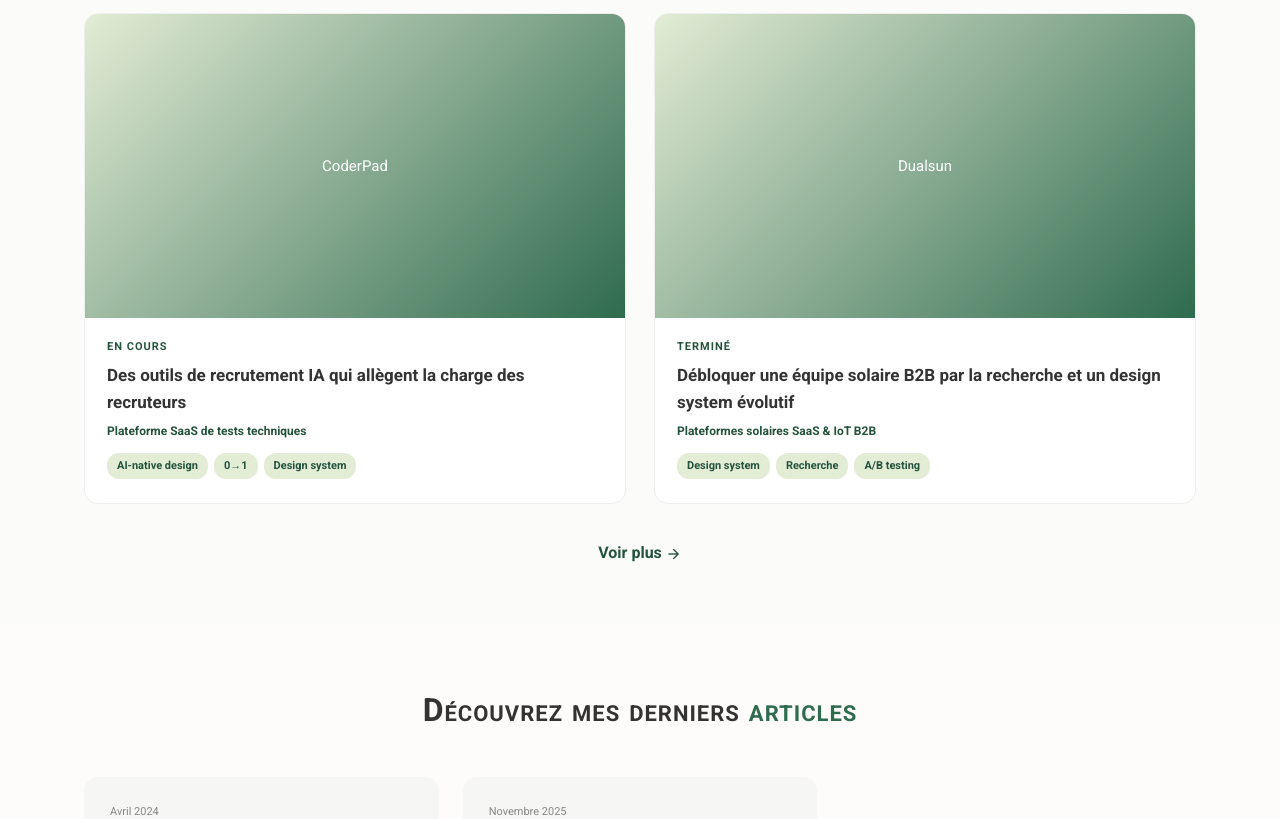
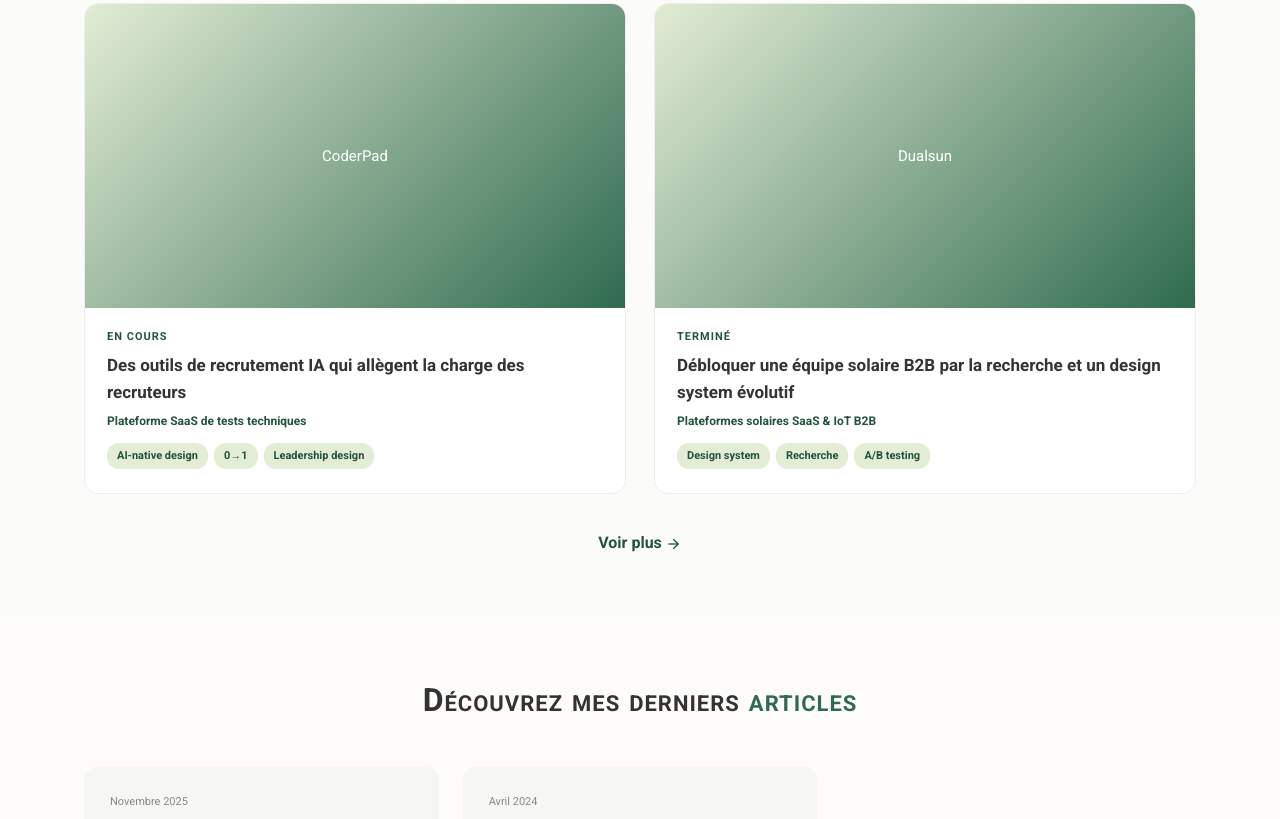
Before and after one commit to estee-desanctis/website, a plain HTML site: page index.html in a window 1280 px wide. Shown: the part 1981-2800 px from the top of the page. Drawn offline with nearby package versions, Linux system fonts and the light colour scheme.

Commit message:
Add files via upload

```diff
--- a/data/content.en.js
+++ b/data/content.en.js
@@ -105,27 +105,32 @@
       "company": "CoderPad",
       "title": "AI-native hiring tools that cut recruiter overload",
       "subtitle": "SaaS technical-interview platform",
-      "tags": ["AI-native design", "0→1", "Design system"],
+      "tags": ["AI-native design", "0→1", "Design leadership"],
       "context": ["SaaS technical-interview platform", "AI feature design 0→1"],
-      "challenge": "Recruiters were drowning in async technical tests: long candidate videos to watch, scattered results to compare, slow and subjective decisions. My job: design AI-native tools that make hiring decisions faster and more confident, while keeping the recruiter in control of how much they delegate to AI.",
-      "role": ["AI feature design (0→1)", "Scoring & autonomy UX", "Video summary & transcription", "Collaborative candidate profiles"],
-      "team": ["3 designers", "Product managers", "Engineering & QA"],
-      "tools": ["Figma", "Custom GPTs & agents", "MCP · Claude Code", "Design tokens"],
+      "challenge": "Recruiters were drowning in async technical tests: long candidate videos to watch in full, scattered results to compare, slow and subjective decisions — while internally, every new AI feature took roughly 21 days of high-fidelity design and review to ship. My job: design AI-native tools that make hiring decisions faster and more confident without taking control away from the recruiter, lay the accessibility foundations of the design system, and grow the design team's autonomy and speed.",
+      "role": ["Lead product design (design team)", "AI feature design (0→1)", "Scoring & autonomy UX", "Accessibility guidelines", "Generative design system (Claude Design)"],
+      "team": ["3 Product Designers", "3 Product Managers", "20 Developers"],
+      "tools": ["Figma", "MCP · Claude Code · Skills & GPT agents", "Design tokens · Claude Design", "Fullstory · Metabase · Amplitude", "Notion · Slack · Gong"],
       "results": ["Faster hiring decisions", "Less time per candidate", "More consistent scoring", "Team-wide collaboration"],
       "stats": [
-        { "value": "−77%", "label": "HF design & review time (from ~35 to ~8 days)" }
+        { "value": "−80%", "label": "Design → review cycle (21 to 4 days, 5x quicker)" },
+        { "value": "60+", "label": "Client companies in 3 months (CAC 40, Fortune 500, EU tech scale-ups)" },
+        { "value": "10,000+", "label": "Tests graded by AI in 3 months" },
+        { "value": "95%", "label": "Users who agree with the AI's decision" }
       ],
       "achievements": [
-        "Faster, more confident hiring decisions",
-        "More consistent scoring across recruiters",
-        "Team-wide collaboration on candidate profiles",
-        "High-fidelity design process 4x faster thanks to an AI-assisted workflow"
+        "+65% growth in AI grading usage last month, driven by client adoption (Wix, Atos, Figma, Alan, EA…)",
+        "Accessibility guidelines set and rolled out across the design team",
+        "Design system built and prototyped on Claude Design, wired to Figma through Claude Code",
+        "Internal article on how our design team works, plus mentoring designers",
+        "Design/comms watch and alignment on the EU AI Act for our AI features"
       ],
       "process": [
-        { "num": "01", "step": "Frame", "title": "Design AI review surfaces", "desc": "I designed follow-up questions (video, screen-recording, text) that ask candidates to explain their code, and an AI-assisted scoring tool with adjustable AI autonomy." },
+        { "num": "01", "step": "Reframe the problem", "title": "A decision copilot, not one more tool", "desc": "Rather than stacking on more filters, I saw the chance to build a decision copilot: auto/partial AI grading, mobile-first and responsive, with follow-up questions (video, screen-recording, text) that ask candidates to explain their code, and adjustable AI autonomy." },
         { "num": "02", "step": "Reduce effort", "title": "Cut the review load", "desc": "Video transcription and AI summaries so recruiters decide without watching full recordings, plus a chatbot to compare candidates, exercises or whole campaigns in plain language." },
         { "num": "03", "step": "Make it a team sport", "title": "Shareable candidate profiles", "desc": "Taggable, shareable AI analysis inside a candidate profile any colleague can open, backed by a tokenized design system and AI design ops I own." },
-        { "num": "04", "step": "Accelerate with AI", "title": "Redesign the design process itself", "desc": "I revisited our design methodology by using AI prototyping as the low-fidelity step: demos and tests run directly on it, then export to Figma through our design system (Claude Design, Claude Code wired to Figma) and a design-lint plugin to keep the handoff reliable. Result: high-fidelity design and review time dropped from roughly 30-40 days to about 8 (fine-tuning the UI is still designer work, but the upfront time saved is substantial)." }
+        { "num": "04", "step": "Accelerate with AI", "title": "Redesign the design process itself", "desc": "I built the design system on Claude Design, prototyped on it, then wired Claude Code to Figma to generate mockups straight from the prototype, with a Figma lint plugin to keep the handoff reliable. Result: the design → review cycle dropped from 21 to 4 days (−80%, 5x quicker)." },
+        { "num": "05", "step": "Accessibility & leadership", "title": "Set the guidelines, grow the team", "desc": "I set the design system's accessibility guidelines, mentored the design team, shared how we work in an internal article, led the AI project on the design and PM side, and framed our design/comms approach to the EU AI Act for our AI features." }
       ]
     },
     {
@@ -136,7 +141,7 @@
       "subtitle": "SaaS & IoT B2B solar platforms",
       "tags": ["Design system", "Research", "A/B testing"],
       "context": ["SaaS & IoT B2B solar platforms", "Sole designer, constrained budget"],
-      "challenge": "As the sole designer on a constrained budget, I had to simplify complex solar tools and unblock PMs, developers and marketing at once. A confusing roof + exposure step caused drop-off in the simulator, on top of an inconsistent, non-compliant design system.",
+      "challenge": "As the sole designer on a constrained budget, I had to simplify complex solar tools while unblocking PMs, developers and marketing at the same time. A confusing roof + exposure step was causing users to drop out mid-simulator, and an inconsistent, non-WCAG-compliant design system slowed down every release. My job: redesign the core journeys, remove the design bottleneck, and grow the team's autonomy.",
       "role": ["Solar simulator redesign", "IoT dashboard (piloted)", "WCAG design system", "Directed 2 freelance designers"],
       "team": ["Product managers", "Developers · QA", "Engineers · Data · Marketing"],
       "tools": ["Figma", "Hotjar", "VWO (A/B, MAB)"],
@@ -150,10 +155,11 @@
         "Simulator simplified from 6 to 5 steps, validated by A/B (MAB) testing",
         "WCAG design system shipped across three platforms (Tailwind, Material/Ionic)",
         "PMs trained to run their own user interviews",
-        "Two freelance designers directed to parallelize delivery without new headcount"
+        "Two freelance designers directed to parallelize delivery without new headcount",
+        "Design system ready to absorb new platforms without added consistency debt"
       ],
       "process": [
-        { "num": "01", "step": "Research", "title": "Redesign the core journeys", "desc": "I simplified the simulator from 6 steps to 5 by folding the confusing exposure step into the roof step, and streamlined the IoT app setup." },
+        { "num": "01", "step": "Reframe the problem", "title": "A trust problem, not just a UX bug", "desc": "Rather than treating every drop-off as an isolated bug, I saw a clarity and trust problem in the journey. I simplified the simulator from 6 steps to 5 by folding the confusing exposure step into the roof step, and streamlined the IoT app setup." },
         { "num": "02", "step": "Unblock", "title": "Remove the bottleneck", "desc": "I wrote dev tickets, drove tech reviews and shipped reusable templates so design stopped being the blocker." },
         { "num": "03", "step": "Lead & enable", "title": "Direct the design effort", "desc": "I directed two freelance designers to parallelize features without new hires, trained PMs to run their own interviews, and scaled a WCAG design system (Tailwind, Material/Ionic)." }
       ]
--- a/data/content.fr.js
+++ b/data/content.fr.js
@@ -105,27 +105,32 @@
       "company": "CoderPad",
       "title": "Des outils de recrutement IA qui allègent la charge des recruteurs",
       "subtitle": "Plateforme SaaS de tests techniques",
-      "tags": ["AI-native design", "0→1", "Design system"],
+      "tags": ["AI-native design", "0→1", "Leadership design"],
       "context": ["SaaS de tests techniques", "Design de fonctionnalités IA 0→1"],
-      "challenge": "Les recruteurs croulaient sous les tests techniques asynchrones : longues vidéos à visionner, résultats éparpillés à comparer, décisions lentes et subjectives. Ma mission : concevoir des outils pilotés par l'IA pour décider plus vite et avec plus de confiance, en laissant le recruteur maître du niveau qu'il délègue à l'IA.",
-      "role": ["Design de fonctionnalités IA (0→1)", "UX notation & autonomie", "Résumé & transcription vidéo", "Fiches candidat collaboratives"],
-      "team": ["3 designers", "Product managers", "Ingénierie & QA"],
-      "tools": ["Figma", "GPTs custom & agents", "MCP · Claude Code", "Design tokens"],
+      "challenge": "Les recruteurs croulaient sous les tests techniques asynchrones : de longues vidéos à visionner en entier, des résultats éparpillés à comparer, des décisions lentes et subjectives — pendant qu'en interne, chaque nouvelle fonctionnalité IA prenait environ 21 jours de conception haute-fidélité et de review avant de sortir. Ma mission : concevoir des outils pilotés par l'IA qui accélèrent la décision de recrutement sans retirer la main au recruteur, poser les bases accessibilité du design system, et faire monter l'équipe design en autonomie et en vitesse.",
+      "role": ["Lead design produit (équipe design)", "Design de fonctionnalités IA (0→1)", "UX notation & autonomie", "Guidelines accessibilité", "Design system génératif (Claude Design)"],
+      "team": ["3 Product Designers", "3 Product Managers", "20 Développeurs"],
+      "tools": ["Figma", "MCP · Claude Code · Skills & agents GPT", "Design tokens · Claude Design", "Fullstory · Metabase · Amplitude", "Notion · Slack · Gong"],
       "results": ["Décisions de recrutement plus rapides", "Moins de temps par candidat", "Notation plus cohérente", "Collaboration d'équipe"],
       "stats": [
-        { "value": "−77%", "label": "Temps de design HF & review (de ~35 à ~8 jours)" }
+        { "value": "−80%", "label": "Cycle design → review (de 21 à 4 jours, 5x plus rapide)" },
+        { "value": "60+", "label": "Entreprises clientes en 3 mois (CAC 40, Fortune 500, scale-ups tech)" },
+        { "value": "10 000+", "label": "Tests évalués par l'IA en 3 mois" },
+        { "value": "95%", "label": "Utilisateurs d'accord avec la décision de l'IA" }
       ],
       "achievements": [
-        "Décisions de recrutement plus rapides et plus sûres",
-        "Notation plus cohérente entre recruteurs",
-        "Collaboration d'équipe sur les fiches candidat",
-        "Process de design haute-fidélité 4x plus rapide grâce à un workflow assisté par IA"
+        "+65% d'usage de la notation IA le mois dernier, porté par l'adoption client (Wix, Atos, Figma, Alan, EA…)",
+        "Guidelines d'accessibilité posées et diffusées à toute l'équipe design",
+        "Design system construit et prototypé sur Claude Design, connecté à Figma via Claude Code",
+        "Article interne sur notre façon de travailler en équipe design, et mentorat des designers",
+        "Veille et alignement design/communication sur l'AI Act européen pour nos fonctionnalités IA"
       ],
       "process": [
-        { "num": "01", "step": "Cadrer", "title": "Concevoir les surfaces de revue IA", "desc": "J'ai conçu des questions de relance (vidéo, capture d'écran, texte) qui demandent au candidat d'expliquer son code, et un outil de notation assistée par IA avec une autonomie IA ajustable." },
+        { "num": "01", "step": "Repenser le problème", "title": "Un copilote de décision, pas un outil de plus", "desc": "Plutôt que d'empiler des filtres, j'ai vu l'occasion de construire un copilote de décision : une notation IA auto/partielle, mobile-first et responsive, avec des questions de relance (vidéo, capture d'écran, texte) qui demandent au candidat d'expliquer son code, et une autonomie IA ajustable." },
         { "num": "02", "step": "Alléger l'effort", "title": "Réduire la charge de revue", "desc": "Transcription et résumés vidéo par IA pour décider sans visionner l'enregistrement complet, plus un chatbot pour comparer candidats, exercices ou campagnes entières en langage naturel." },
         { "num": "03", "step": "En faire une affaire d'équipe", "title": "Fiches candidat partageables", "desc": "Analyse IA taguable et partageable dans une fiche candidat que chaque collègue peut ouvrir, appuyée sur un design system tokenisé et un design ops IA que je pilote." },
-        { "num": "04", "step": "Accélérer avec l'IA", "title": "Refondre le process de design lui-même", "desc": "J'ai revisité notre méthodologie de design en utilisant le prototypage IA comme étape basse-fidélité : démos et tests directement dessus, puis export vers Figma via notre design system (Claude Design, Claude Code branché à Figma) et un plugin de lint design pour fiabiliser la refonte. Résultat : le temps de design haute-fidélité et de review est passé d'environ 30-40 jours à ~8 jours (reste le travail d'affinage UI du designer, mais le temps gagné en amont est considérable)." }
+        { "num": "04", "step": "Accélérer avec l'IA", "title": "Refondre le process de design lui-même", "desc": "J'ai construit le design system sur Claude Design, prototypé dessus, puis branché Claude Code à Figma pour générer les maquettes à partir du prototype, avec un plugin de lint Figma pour fiabiliser la refonte. Résultat : le cycle design → review est passé de 21 à 4 jours (−80%, 5x plus rapide)." },
+        { "num": "05", "step": "Accessibilité & leadership", "title": "Poser des guidelines, faire grandir l'équipe", "desc": "J'ai posé les guidelines d'accessibilité du design system, mentoré l'équipe design, partagé notre façon de travailler dans un article interne, piloté le projet IA côté design et PM, et cadré la communication autour de l'AI Act européen pour nos fonctionnalités IA." }
       ]
     },
     {
@@ -136,7 +141,7 @@
       "subtitle": "Plateformes solaires SaaS & IoT B2B",
       "tags": ["Design system", "Recherche", "A/B testing"],
       "context": ["Plateformes solaires SaaS & IoT B2B", "Seule designer, budget contraint"],
-      "challenge": "Seule designer et à budget contraint, je devais simplifier des outils solaires complexes tout en débloquant les PM, les développeurs et le marketing. Une étape toiture + exposition confuse provoquait de l'abandon dans le simulateur, en plus d'un design system incohérent et non conforme.",
+      "challenge": "Seule designer et à budget contraint, je devais simplifier des outils solaires complexes tout en débloquant PM, développeurs et marketing en même temps. Une étape toiture + exposition confuse faisait abandonner des utilisateurs en plein simulateur, et un design system incohérent et non conforme WCAG ralentissait chaque livraison. Ma mission : refondre les parcours cœur, lever le goulot d'étranglement design, et faire monter l'équipe en autonomie.",
       "role": ["Refonte du simulateur solaire", "Dashboard IoT (piloté)", "Design system WCAG", "Encadrement de 2 freelances"],
       "team": ["Product managers", "Développeurs · QA", "Ingénieurs · Data · Marketing"],
       "tools": ["Figma", "Hotjar", "VWO (A/B, MAB)"],
@@ -150,10 +155,11 @@
         "Simulateur simplifié de 6 à 5 étapes, validé par tests A/B (MAB)",
         "Design system WCAG déployé sur trois plateformes (Tailwind, Material/Ionic)",
         "PM formés à mener leurs propres entretiens utilisateurs",
-        "Deux designers freelance encadrés pour paralléliser les livraisons sans recruter"
+        "Deux designers freelance encadrés pour paralléliser les livraisons sans recruter",
+        "Design system prêt à absorber de nouvelles plateformes sans dette de cohérence"
       ],
       "process": [
-        { "num": "01", "step": "Recherche", "title": "Refondre les parcours cœur", "desc": "J'ai simplifié le simulateur de 6 étapes à 5 en fusionnant l'étape d'exposition, source de confusion, dans l'étape toiture, et simplifié la configuration de l'app IoT." },
+        { "num": "01", "step": "Repenser le problème", "title": "Un problème de confiance, pas juste un bug UX", "desc": "Plutôt que de traiter chaque abandon comme un bug isolé, j'ai vu un problème de clarté et de confiance dans le parcours. J'ai simplifié le simulateur de 6 étapes à 5 en fusionnant l'étape d'exposition, source de confusion, dans l'étape toiture, et simplifié la configuration de l'app IoT." },
         { "num": "02", "step": "Débloquer", "title": "Lever le goulot d'étranglement", "desc": "J'ai rédigé des tickets dev, piloté les tech reviews et livré des templates réutilisables pour que le design ne soit plus le frein." },
         { "num": "03", "step": "Piloter & autonomiser", "title": "Piloter l'effort design", "desc": "J'ai encadré deux designers freelance pour paralléliser des fonctionnalités sans recruter, formé les PM à mener leurs entretiens, et fait passer à l'échelle un design system WCAG (Tailwind, Material/Ionic)." }
       ]
--- a/js/main.js
+++ b/js/main.js
@@ -27,6 +27,36 @@
   return out;
 }
 function initials(name){ return name.split(' ').map(function(w){return w[0];}).join('').slice(0,2).toUpperCase(); }
+// Guillemet de citation en SVG inline (plutôt que la police d'icônes) : s'affiche
+// toujours correctement, même si la police externe ne charge pas, et évite une requête réseau.
+var QUOTE_ICON = '<svg class="quote-mark" viewBox="0 0 32 24" fill="none" aria-hidden="true" focusable="false"><path d="M0 24V14.4C0 9.6 1.2 6 3.6 3.6C6 1.2 9.2 0 13.2 0V4.8C10.8 4.8 9 5.6 7.8 7.2C6.6 8.8 6 10.8 6 13.2H12V24H0ZM18.8 24V14.4C18.8 9.6 20 6 22.4 3.6C24.8 1.2 28 0 32 0V4.8C29.6 4.8 27.8 5.6 26.6 7.2C25.4 8.8 24.8 10.8 24.8 13.2H30.8V24H18.8Z" fill="currentColor"/></svg>';
+
+// Trie les articles du plus récent au plus ancien à partir de leur date texte ("Avril 2024", "November 2025"...).
+var MONTHS_INDEX = {
+  janvier:0, jan:0, january:0,
+  fevrier:1, février:1, feb:1, february:1,
+  mars:2, mar:2, march:2,
+  avril:3, apr:3, april:3,
+  mai:4, may:4,
+  juin:5, jun:5, june:5,
+  juillet:6, jul:6, july:6,
+  aout:7, août:7, aug:7, august:7,
+  septembre:8, sept:8, sep:8, september:8,
+  octobre:9, oct:9, october:9,
+  novembre:10, nov:10, november:10,
+  decembre:11, décembre:11, dec:11, december:11
+};
+function parseArticleDate(str){
+  if(!str) return 0;
+  var norm = str.trim().toLowerCase().normalize('NFD').replace(/[\u0300-\u036f]/g,'');
+  var parts = norm.split(/\s+/);
+  var year = parseInt(parts[parts.length-1], 10) || 0;
+  var month = MONTHS_INDEX[parts[0]];
+  return year * 12 + (month === undefined ? 0 : month);
+}
+function sortedArticles(t){
+  return t.articles.slice().sort(function(a,b){ return parseArticleDate(b.date) - parseArticleDate(a.date); });
+}
 
 function renderHeader(){
   var t = T();
@@ -35,7 +65,7 @@
   if(!header) return;
   header.innerHTML =
     '<div class="header-inner">' +
-      '<a href="index.html" class="logo"><img src="images/logo.png" alt="EcoDesign logo">EcoDesign</a>' +
+      '<a href="index.html" class="logo"><img src="images/logo.png" alt="EcoDesign — '+t.nav.home+'"></a>' +
       '<nav class="main-nav" id="main-nav"><ul>' +
         '<li><a href="index.html#about">'+t.nav.about+'</a></li>' +
         '<li><a href="portfolio.html">'+t.nav.work+'</a></li>' +
@@ -66,7 +96,7 @@
   if(!footer) return;
   footer.innerHTML =
     '<div class="wrap">' +
-      '<div class="flogo">EcoDesign</div>' +
+      '<a href="index.html" class="flogo"><img src="images/logo.png" alt="EcoDesign — '+t.nav.home+'"></a>' +
       '<div>'+t.footer.rights+' · '+t.footer.siret+'</div>' +
     '</div>';
 }
@@ -111,7 +141,7 @@
       '<div class="section-head"><h2 class="big">'+a.kicker+' <span class="accent">'+a.title+'</span></h2></div>' +
       '<div class="about-grid">' +
         '<div class="about-intro">' + a.intro.map(function(p){ return '<p>'+p+'</p>'; }).join('') + '</div>' +
-        '<div class="about-philosophy">'+icon('format_quote','quote-mark')+'<p class="philosophy-quote">'+a.philosophy.quote+'</p><p class="philosophy-sub">'+a.philosophy.sub+'</p></div>' +
+        '<div class="about-philosophy">'+QUOTE_ICON+'<p class="philosophy-quote">'+a.philosophy.quote+'</p><p class="philosophy-sub">'+a.philosophy.sub+'</p></div>' +
       '</div>' +
       '<div class="pillars-grid">' +
         a.pillars.map(function(p){
@@ -147,7 +177,7 @@
     art.innerHTML =
       '<div class="section-head"><h2 class="big">'+t.articlesSection.kicker+' <span class="accent">'+t.articlesSection.title+'</span></h2></div>' +
       '<div class="articles-grid">' +
-        t.articles.map(articleCard).join('') +
+        sortedArticles(t).map(articleCard).join('') +
       '</div>' +
       '<div class="center-link"><a href="articles.html">'+t.articlesSection.seeAll+' '+icon('arrow_forward')+'</a></div>';
   }
@@ -253,7 +283,7 @@
   el2.innerHTML =
     '<div class="page-hero"><div class="breadcrumb"><a href="index.html">'+t.nav.home+'</a> / '+t.nav.articles+'</div>' +
       '<h2 class="big">'+t.articlesSection.kicker+' <span class="accent">'+t.articlesSection.title+'</span></h2></div>' +
-    '<div class="articles-grid">'+ t.articles.map(articleCard).join('') +'</div>';
+    '<div class="articles-grid">'+ sortedArticles(t).map(articleCard).join('') +'</div>';
 }
 
 // ---------- PROJECT DETAIL ----------
@@ -276,14 +306,14 @@
       '<div class="main">' +
         '<h3 class="h3" style="margin-bottom:8px;">'+ (getLang()==='fr' ? 'Le défi' : 'The challenge') +'</h3>' +
         '<p>'+p.challenge+'</p>' +
+        (p.stats && p.stats.length ? '<h3 class="h3" style="margin:24px 0 8px;">'+ (getLang()==='fr' ? "L'impact en chiffres" : 'The impact, in numbers') +'</h3><div class="stats-callouts">'+ p.stats.map(function(s){
+          return '<div class="stat-callout"><div class="stat-value">'+s.value+'</div><div class="stat-label">'+s.label+'</div></div>';
+        }).join('') +'</div>' : '') +
         '<h3 class="h3" style="margin:28px 0 8px;">'+ (getLang()==='fr' ? 'Méthodologie' : 'Methodology') +'</h3>' +
         p.process.map(function(step){
           return '<div class="process-step numbered"><div class="step-num">'+(step.num||'')+'</div><div><div class="step-label">'+step.step+'</div><h3>'+step.title+'</h3><p>'+step.desc+'</p></div></div>';
         }).join('') +
         '<h3 class="h3" style="margin-bottom:8px;">'+ (getLang()==='fr' ? 'Résultats' : 'Results') +'</h3>' +
-        (p.stats && p.stats.length ? '<div class="stats-callouts">'+ p.stats.map(function(s){
-          return '<div class="stat-callout"><div class="stat-value">'+s.value+'</div><div class="stat-label">'+s.label+'</div></div>';
-        }).join('') +'</div>' : '') +
         (p.achievements && p.achievements.length ? '<div class="achievements"><div class="ach-title">'+ (getLang()==='fr' ? 'Réussites clés' : 'Key achievements') +'</div>' +
           p.achievements.map(function(ac){ return '<div class="ach-item">'+icon('check_circle')+' '+ac+'</div>'; }).join('') +
         '</div>' : '<div class="results-list">'+ p.results.map(function(r){return '<span class="res">'+r+'</span>';}).join('') +'</div>') +
```
Also changed, not shown: css/style.css (+5 -5 lines).
